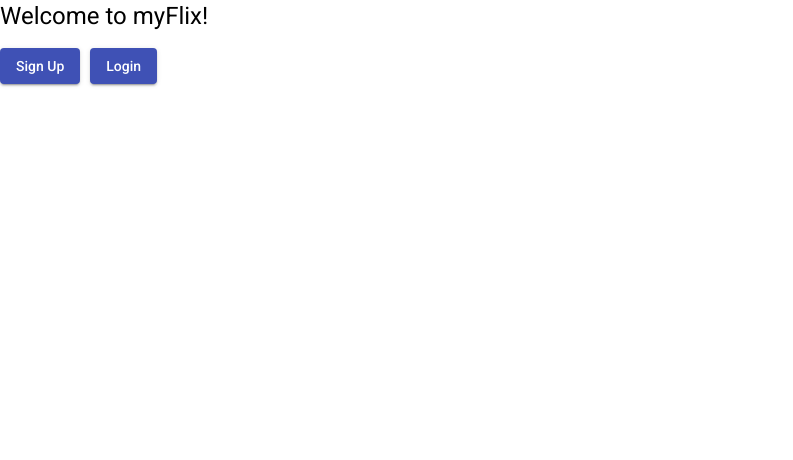
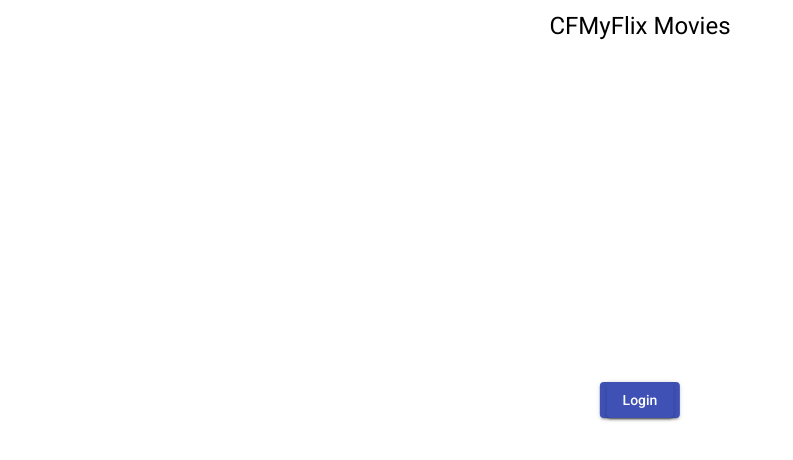
Before and after one commit to AmerikanPsyko/myFlix-Angular-client, an Angular app: page /welcome in a window 1280 px wide. Shown: the top 460 px of the page, without its empty margins (0-793 px from the left). Built offline with nearby package versions, Linux system fonts and the light colour scheme.

Commit message:
updated styling
updated styling a bit

```diff
--- a/src/app/movie-card/movie-card.component.html
+++ b/src/app/movie-card/movie-card.component.html
@@ -20,10 +20,10 @@
         Synopsis
       </button>
       <!-- Render add to or remove from favorites button depending on isFav -->
-      <button mat-button *ngIf="!isFav(movie._id)" (click)="addToFavoriteMovies(movie._id)" color="primary">
+      <button  mat-button *ngIf="!isFav(movie._id)" (click)="addToFavoriteMovies(movie._id)">
         <mat-icon>favorite_border</mat-icon>
       </button>
-      <button mat-button *ngIf="isFav(movie._id)" (click)="removeFromFavoriteMovies(movie._id)" color="primary">
+      <button class="isfav-btn" mat-button *ngIf="isFav(movie._id)" (click)="removeFromFavoriteMovies(movie._id)">
         <mat-icon>favorite</mat-icon>
       </button>
     </mat-card-actions>
--- a/src/app/movie-card/movie-card.component.scss
+++ b/src/app/movie-card/movie-card.component.scss
@@ -1,5 +1,5 @@
 
-$cardColor: #fff;
+
 $textColor: #343a40;
 
 
@@ -9,7 +9,7 @@
     flex-wrap: wrap;
     justify-content: center;
     padding: 50px 0;
-    background: url(./shapes.jpg);
+    background: url(./heart.jpg);
 
 }
 
@@ -54,4 +54,10 @@
     right: 5px;
     top: 5px;
 
+
 }
+
+.isfav-btn {
+    background-color: red;
+    opacity: 75%;
+}
--- a/src/app/welcome-page/welcome-page.component.html
+++ b/src/app/welcome-page/welcome-page.component.html
@@ -1,8 +1,8 @@
 <div class="main-page">
     <h1>
-      Welcome to myFlix!
+      CFMyFlix Movies
     </h1>
-    <button
+    <button class="btn-signup"
       mat-raised-button
       (click)="openUserRegistrationDialog()"
       style="margin-right: 10px;"
@@ -10,7 +10,7 @@
     >
       Sign Up
     </button>
-    <button
+    <button class="btn-login"
       mat-raised-button
       color="primary"
       (click)="openUserLoginDialog()"
--- a/src/app/welcome-page/welcome-page.component.scss
+++ b/src/app/welcome-page/welcome-page.component.scss
@@ -0,0 +1,23 @@
+h1  {
+    align-content: center;
+    text-align: center;
+    margin-top: 10px;
+}
+
+.btn-login {
+    margin: 0;
+    position: absolute;
+    top: 50%;
+    left: 50%;
+    -ms-transform: translate(-50%, -50%);
+    transform: translate(-50%, -50%);
+}
+
+.btn-signup {
+    margin: 0;
+    position: absolute;
+    top: 50%;
+    left: 50%;
+    -ms-transform: translate(-50%, -50%);
+    transform: translate(-50%, -50%);
+}
```
Also changed, not shown: src/app/movie-card/heart.jpg (renamed from src/app/movie-card/shapes.jpg).
